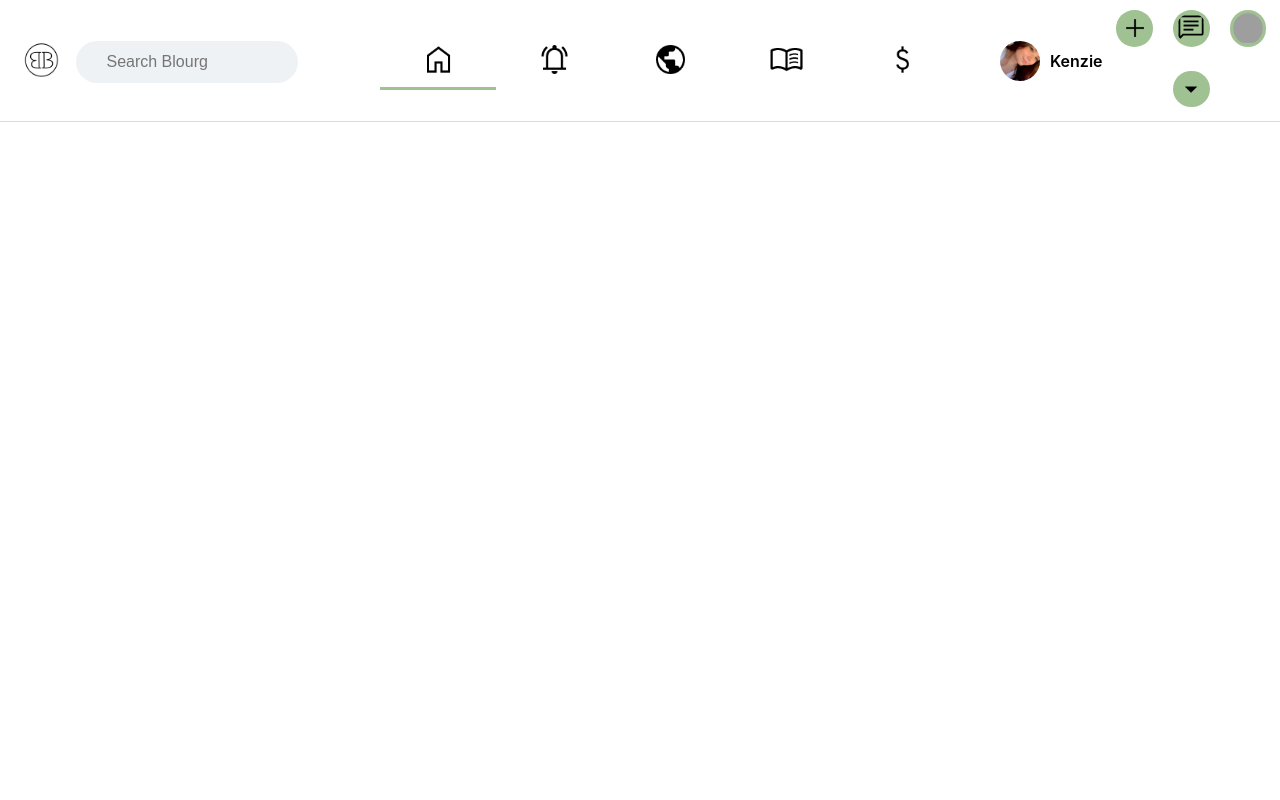
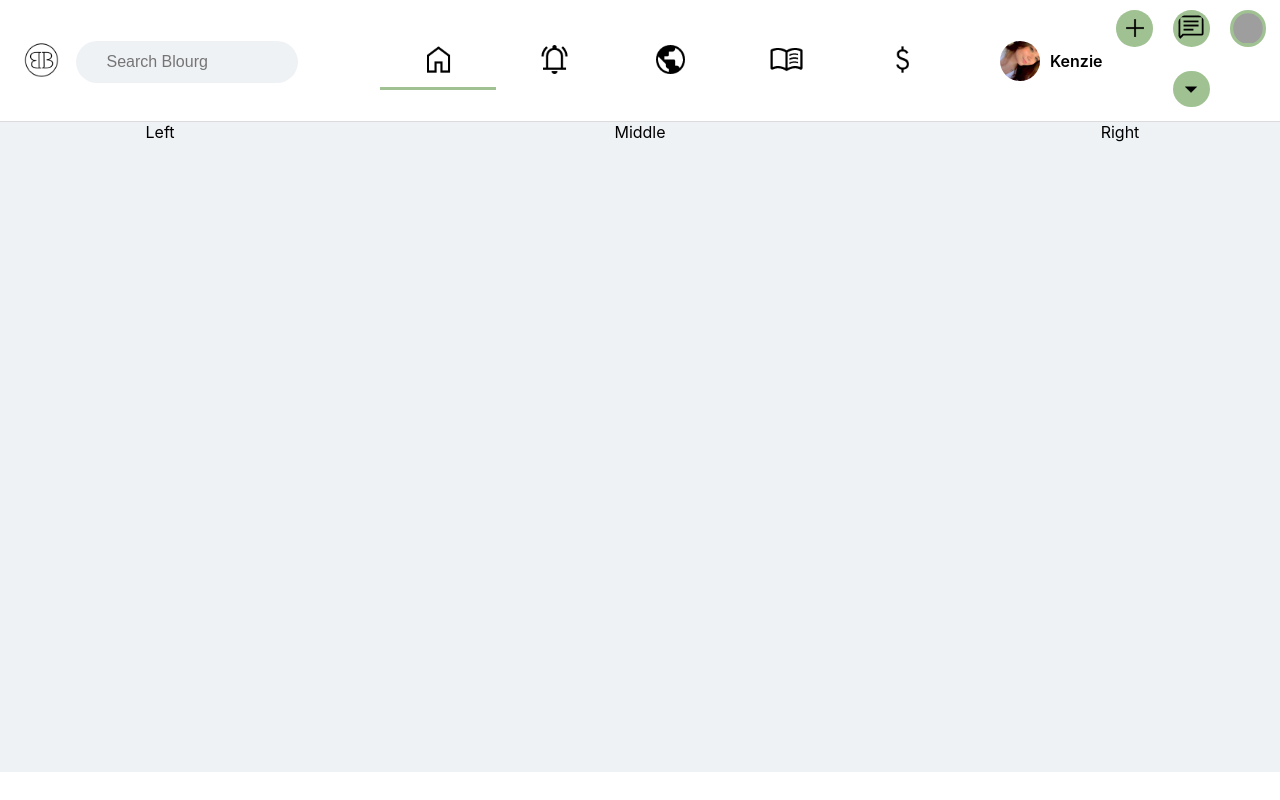
Before and after one commit to McKenzieLynn/Blourg, a React (Create React App) app: page / in a window 1280 px wide. Built offline with nearby package versions, Linux system fonts and the light colour scheme; grey boxes are pictures that could not be loaded.

Commit message:
Adding Mainpage component

```diff
--- a/src/App.js
+++ b/src/App.js
@@ -1,10 +1,12 @@
 import './App.css';
+import Layout from './Components/MainPage/Layout';
 import NavBar from './Components/NavBar/NarBar';
 
 function App() {
   return (
     <div className="App">
         <NavBar />
+        <Layout />
     </div>
   );
 }
--- /dev/null
+++ b/src/Components/MainPage/Layout.js
@@ -0,0 +1,35 @@
+import { Grid } from '@mui/material';
+import React, { Component } from 'react';
+import "./MainPage.css";
+
+class Layout extends Component {
+    constructor(props) {
+        super(props);
+        this.state = { }
+    }
+    render() {
+        return (
+            <div className="mainpage__container">
+                <Grid container>
+
+                    {/* Left */}
+                    <Grid item xs={3}>
+                        Left
+                    </Grid>
+
+                    {/* Middle */}
+                    <Grid item xs={6}>
+                        Middle
+                    </Grid>
+
+                    {/* Right */}
+                    <Grid item xs={3}>
+                        Right
+                    </Grid>
+                </Grid>
+            </div>
+        )
+    }
+}
+
+export default Layout;
--- /dev/null
+++ b/src/Components/MainPage/MainPage.css
@@ -0,0 +1,4 @@
+.mainpage__container {
+    height: 650px;
+    background-color: #eff2f5; /* Change??? */
+}
```
Also changed, not shown: src/Components/MainPage/LeftSidePanel/LeftSide.js (added, +9 -0 lines).
